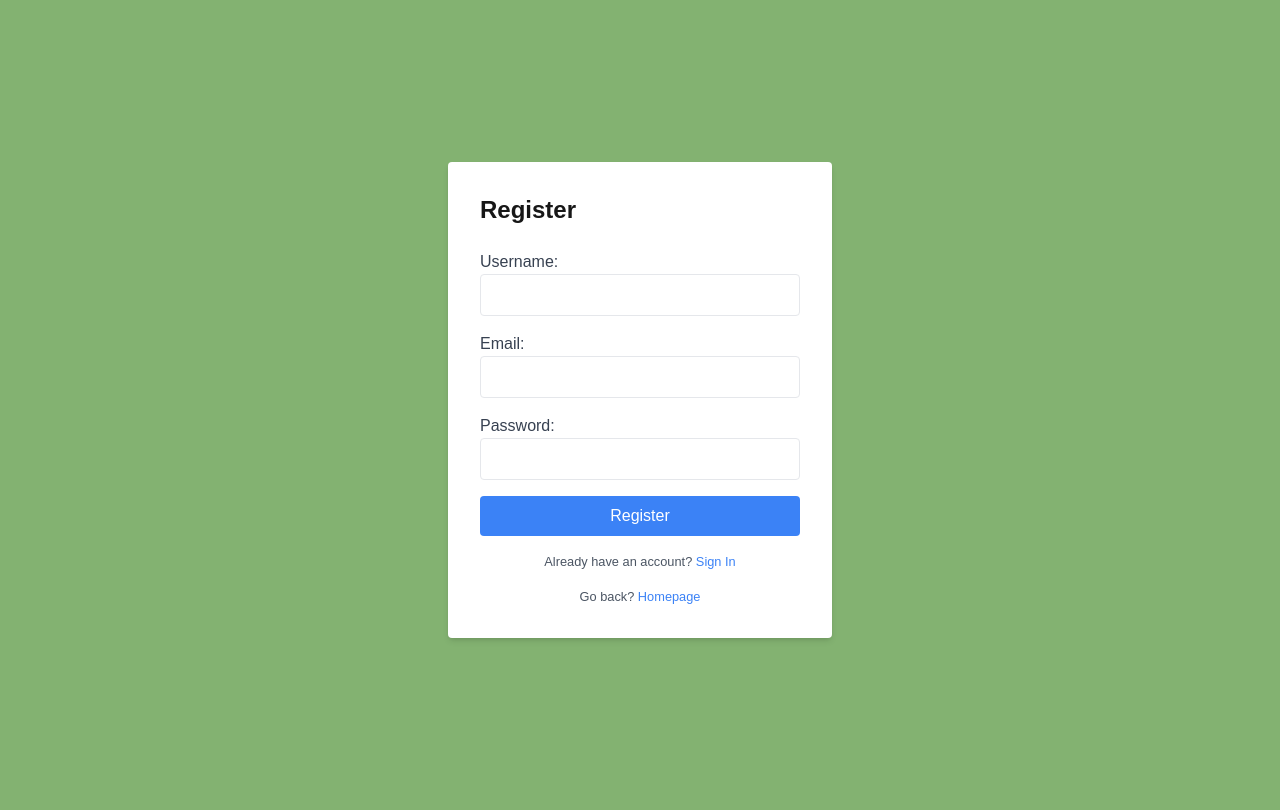
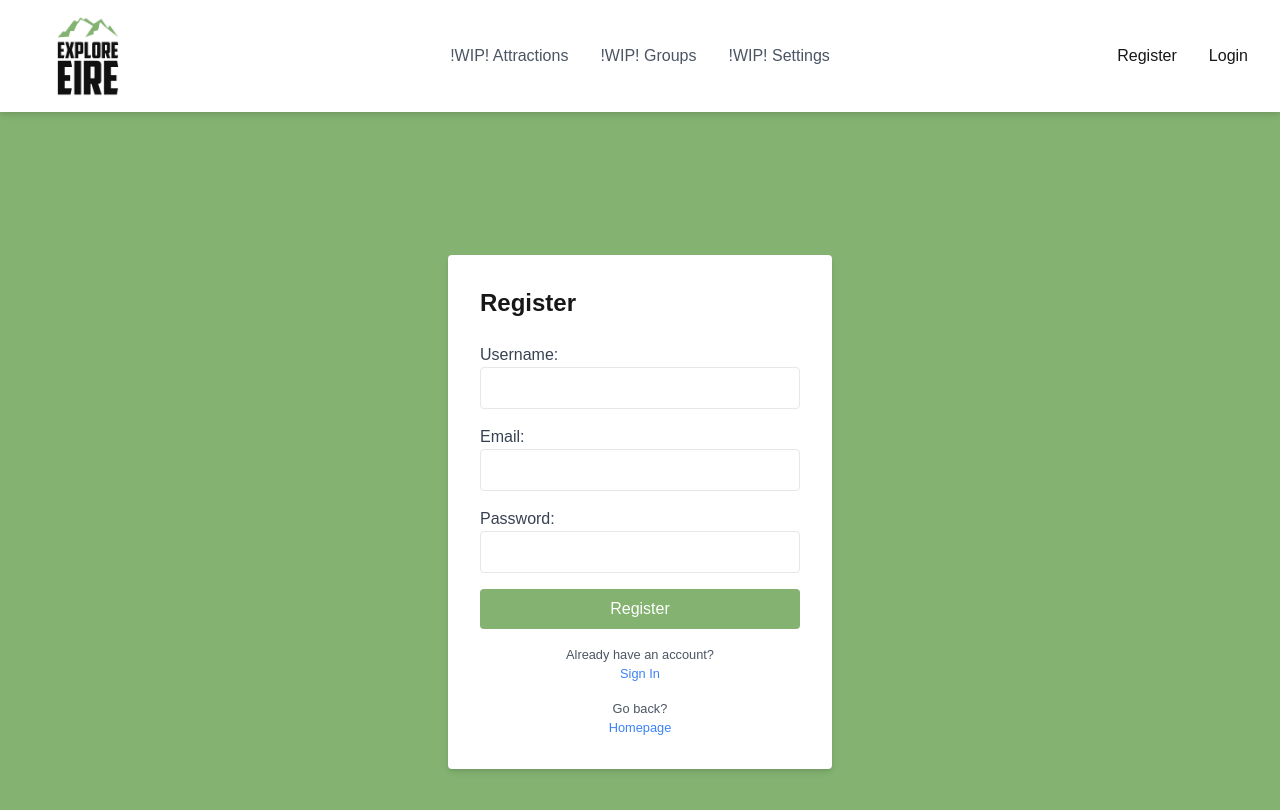
Before and after one commit to ignasprak/explore-eire, a Next.js app in the folder explore-eire/: page /register in a window 1280 px wide. Shown: the top 810 px of the page. Built offline with nearby package versions, Linux system fonts and the light colour scheme; no server answers.

Commit message:
Add generel minor changes

```diff
--- a/explore-eire/src/app/lib/supabaseClient.ts
+++ b/explore-eire/src/app/lib/supabaseClient.ts
@@ -1,3 +1,5 @@
+// this is a shortcut to give files access to configured tokens
+
 import { createClient } from '@supabase/supabase-js';
 
 const supabaseUrl = process.env.NEXT_PUBLIC_SUPABASE_URL!;
--- a/explore-eire/src/app/login/page.tsx
+++ b/explore-eire/src/app/login/page.tsx
@@ -50,10 +50,10 @@ export default function SignIn() {
         // main container for the sign-in page
         <div className="min-h-screen flex items-center justify-center bg-primary">
             <div className="bg-white p-8 rounded shadow-md w-96">
-                <h2 className="text-2xl font-bold mb-6">sign in</h2>
+                <h2 className="text-2xl font-bold mb-6">Sign In</h2>
                 <form onSubmit={handleSignIn}>
                     <div className="mb-4">
-                        <label className="block text-gray-700">email:</label>
+                        <label className="block text-gray-700">Email:</label>
                         <input
                             type="email"
                             value={email}
@@ -63,7 +63,7 @@ export default function SignIn() {
                         />
                     </div>
                     <div className="mb-4">
-                        <label className="block text-gray-700">password:</label>
+                        <label className="block text-gray-700">Password:</label>
                         <input
                             type="password"
                             value={password}
@@ -76,23 +76,23 @@ export default function SignIn() {
                         type="submit"
                         className="w-full bg-blue-500 text-white py-2 rounded hover:bg-blue-600"
                     >
-                        sign in
+                        Sign In
                     </button>
                 </form>
                 {error && <p className="text-red-500 mt-4">{error}</p>}
-                {!isEmailConfirmed && <p className="text-yellow-500 mt-4">please confirm your email before signing in.</p>}
+                {!isEmailConfirmed && <p className="text-yellow-500 mt-4">Please confirm your email before signing in.</p>}
                 {success && <p className="text-green-500 mt-4">{success}</p>}
                 <p className="mt-4 text-gray-600 text-center">
-                    don't have an account?{" "}
+                    Don't have an account?{" "} <br></br>
                     <a href="/register" className="text-blue-500 hover:underline">
-                        register
+                        Register
                     </a>
                 </p>
 
                 <p className="mt-4 text-gray-600 text-center">
-                    go back?{" "}
+                    Go back?{" "} <br></br>
                     <a href="/" className="text-blue-500 hover:underline">
-                        homepage
+                        Homepage
                     </a>
                 </p>
             </div>
--- a/explore-eire/src/app/page.tsx
+++ b/explore-eire/src/app/page.tsx
@@ -11,7 +11,7 @@ import { createClient } from '@supabase/supabase-js';
 console.log('NEXT_PUBLIC_SUPABASE_URL:', process.env.NEXT_PUBLIC_SUPABASE_URL);
 console.log('NEXT_PUBLIC_SUPABASE_ANON_KEY:', process.env.NEXT_PUBLIC_SUPABASE_ANON_KEY);
 
-// initialize supabase client
+// initialise supabase client
 const supabase = createClient(
   process.env.NEXT_PUBLIC_SUPABASE_URL as string,
   process.env.NEXT_PUBLIC_SUPABASE_ANON_KEY as string
@@ -32,6 +32,7 @@ export default async function Home() {
     console.log('fetched locations:', locations);
   }
 
+  // what the user sees
   return (
     <div className="bg-primary font-sans min-h-screen flex flex-col">
 
--- a/explore-eire/src/app/register/page.tsx
+++ b/explore-eire/src/app/register/page.tsx
@@ -3,6 +3,7 @@
 import { useState } from "react";
 import { supabase } from "../lib/supabaseClient";
 import { useRouter } from "next/navigation";
+import Navbar from '../../components/navbar';
 
 export default function Register() {
     const [email, setEmail] = useState("");
@@ -23,7 +24,7 @@ export default function Register() {
                 password,
                 options: {
                     data: {
-                        username: username, // Add username to raw_user_meta_data
+                        username: username, // Save the username in user_metadata
                     },
                 },
             });
@@ -32,29 +33,15 @@ export default function Register() {
                 throw new Error(authError.message);
             }
 
-            const user = authData.user;
-
-            if (user) {
-                const { error: dbError } = await supabase.from('users').insert([
-                    {
-                        id: user.id, // UUID from the auth table
-                        email: email,
-                        username: username,
-                        created_at: new Date().toISOString(),
-                        updated_at: new Date().toISOString(),
-                    },
-                ]);
-
-                if (dbError) {
-                    throw new Error(dbError.message);
+            if (authData?.user?.email_confirmed_at === null) {
+                setSuccess("Please confirm your account using the link sent to your email.");
+                return;
             }
 
             setSuccess("Registration successful! Redirecting...");
             setTimeout(() => {
-                    router.push("/login"); // redirect to home page after successful registration
+                router.push("/login");
             }, 2000);
-
-            }
         } catch (err: unknown) {
             if (err instanceof Error) {
                 setError(err.message);
@@ -65,6 +52,8 @@ export default function Register() {
     };
 
     return (
+        <div>
+            <Navbar />
             <div className="min-h-screen flex items-center justify-center bg-primary">
                 <div className="bg-white p-8 rounded shadow-md w-96">
                     <h2 className="text-2xl font-bold mb-6">Register</h2>
@@ -101,7 +90,7 @@ export default function Register() {
                         </div>
                         <button
                             type="submit"
-                        className="w-full bg-blue-500 text-white py-2 rounded hover:bg-blue-600"
+                            className="w-full bg-primary text-white py-2 rounded hover:bg-green-600"
                         >
                             Register
                         </button>
@@ -109,19 +98,20 @@ export default function Register() {
                     {error && <p className="text-red-500 mt-4">{error}</p>}
                     {success && <p className="text-green-500 mt-4">{success}</p>}
                     <p className="mt-4 text-gray-600 text-center">
-                    Already have an account?{" "}
+                        Already have an account?{" "} <br></br>
                         <a href="/login" className="text-blue-500 hover:underline">
                             Sign In
                         </a>
                     </p>
 
                     <p className="mt-4 text-gray-600 text-center">
-                    Go back?{" "}
+                        Go back?{" "} <br></br>
                         <a href="/" className="text-blue-500 hover:underline">
                             Homepage
                         </a>
                     </p>
                 </div>
             </div>
+        </div>
     );
 }
--- a/explore-eire/src/components/navbar.tsx
+++ b/explore-eire/src/components/navbar.tsx
@@ -30,8 +30,8 @@ export default function Navbar() {
                         <Image
                             src={logo}
                             alt="the explore eire logo"
-                            width={100}
-                            height={100}
+                            width={150}
+                            height={150}
                             className="m-0 max-w-36"
                         />
                     </button>
@@ -49,13 +49,13 @@ export default function Navbar() {
                 )}
 
                 <Link href="#" legacyBehavior>
-                    <a className="text-gray-600 transform hover:scale-150 transition-transform duration-150">Attractions</a>
+                    <a className="text-gray-600 transform hover:scale-150 transition-transform duration-150">!WIP! Attractions</a>
                 </Link>
                 <Link href="#" legacyBehavior>
-                    <a className="text-gray-600 transform hover:scale-150 transition-transform duration-150">Groups</a>
+                    <a className="text-gray-600 transform hover:scale-150 transition-transform duration-150">!WIP! Groups</a>
                 </Link>
                 <Link href="#" legacyBehavior>
-                    <a className="text-gray-600 transform hover:scale-150 transition-transform duration-150">Settings</a>
+                    <a className="text-gray-600 transform hover:scale-150 transition-transform duration-150">!WIP! Settings</a>
                 </Link>
             </div>
 
@@ -71,10 +71,10 @@ export default function Navbar() {
                 ) : (
                     <>
                         <Link href="/register" legacyBehavior>
-                            <a className="mx-4">register</a>
+                            <a className="mx-4">Register</a>
                         </Link>
                         <Link href="/login" legacyBehavior>
-                            <a className="mx-4">login</a>
+                            <a className="mx-4">Login</a>
                         </Link>
                     </>
                 )}
```
Lines whose indentation alone changed are shown as unchanged.
